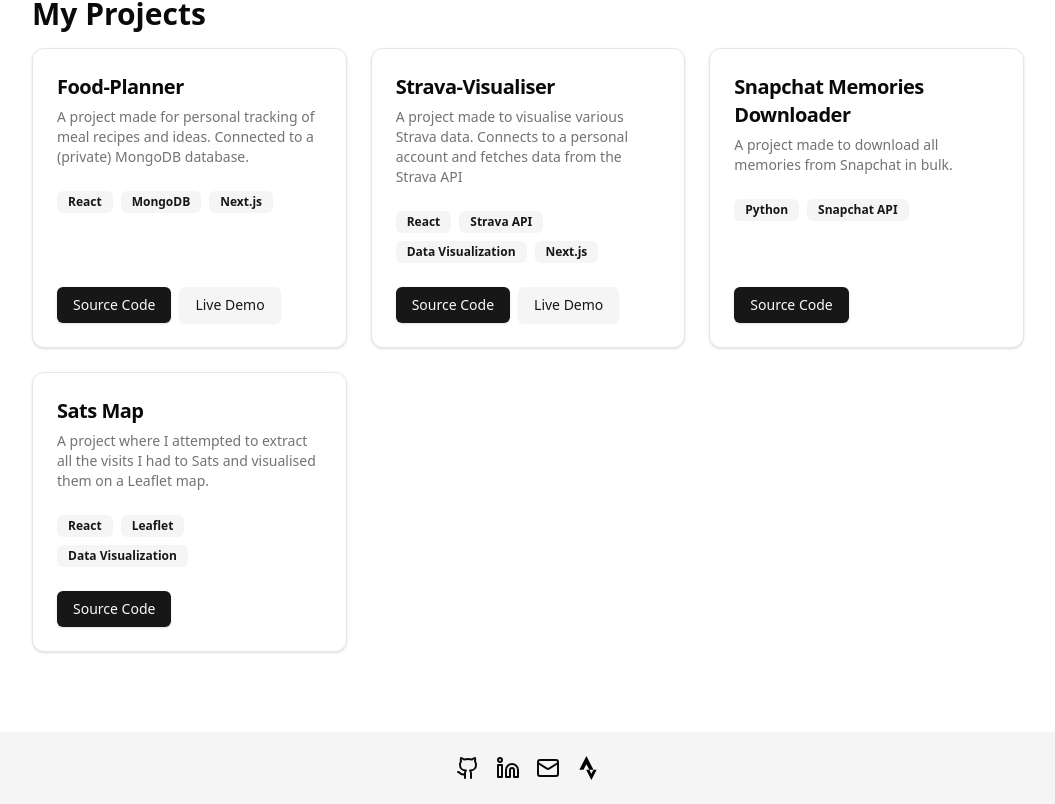
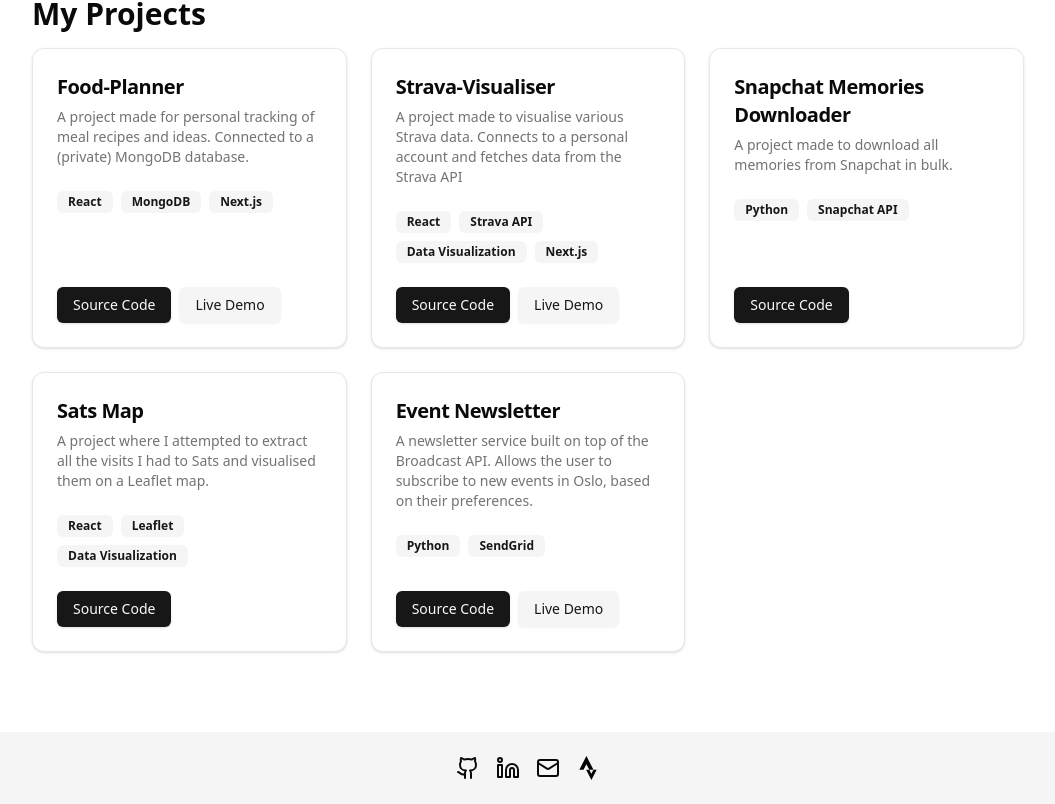
Before and after one commit to tordar/portfolio-template, a Next.js app: page / in a window 1280 px wide. Shown: the part 356-1160 px from the top of the page, without its empty margins (112-1167 px from the left). Built offline with nearby package versions, Linux system fonts and the light colour scheme.

Commit message:
added project

```diff
--- a/src/app/page.tsx
+++ b/src/app/page.tsx
@@ -41,6 +41,14 @@
         description: "A project where I attempted to extract all the visits I had to Sats and visualised them on a Leaflet map.",
         github: "https://github.com/tordar/sats-visualiser",
         tags: ["React", "Leaflet", "Data Visualization"],
+        image: "/placeholder.svg?height=200&width=300"
+    },
+    {
+        title: "Event Newsletter",
+        description: "A newsletter service built on top of the Broadcast API. Allows the user to subscribe to new events in Oslo, based on their preferences.",
+        github: "https://github.com/tordar/events-bot",
+        live: "https://event-email-client-2-production.up.railway.app/",
+        tags: ["Python", "SendGrid"],
         image: "/placeholder.svg?height=200&width=300"
     }
 ]
```
